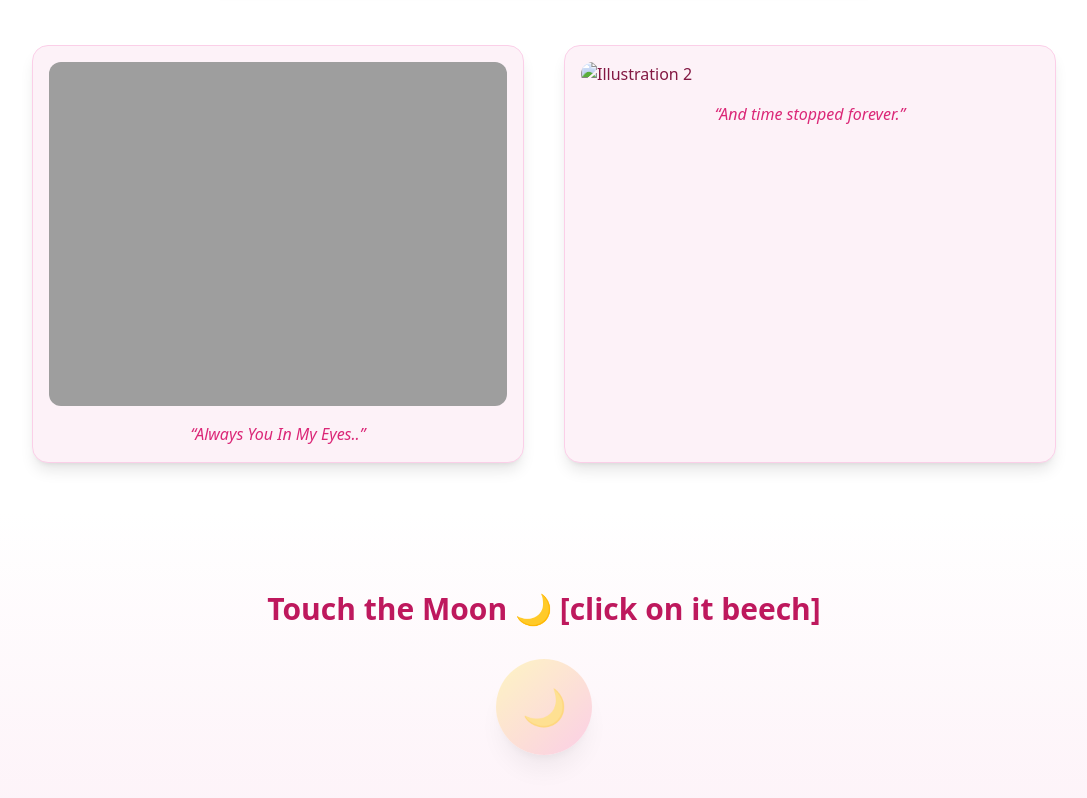
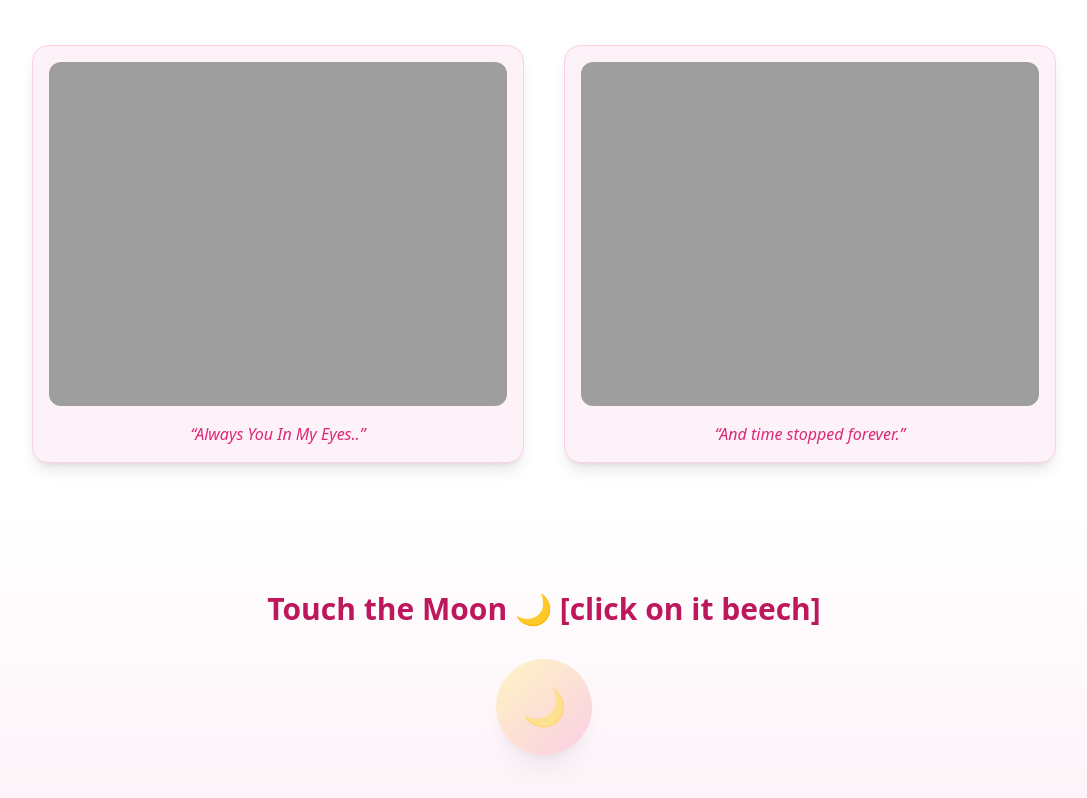
Before and after one commit to ginniofficial007/for-my-bff-hehehe, a plain HTML site: page index.html in a window 1280 px wide. Shown: the part 1159-1957 px from the top of the page, without its empty margins (96-1183 px from the left). Drawn offline with nearby package versions, Linux system fonts and the light colour scheme; the site is published under a folder, as on GitHub Pages, so addresses that start at the root find nothing.

Commit message:
Fix image source path in index.html

```diff
--- a/index.html
+++ b/index.html
@@ -87,7 +87,7 @@
 
       <!-- Illustration 2 -->
       <div class="bg-pink-50 p-4 rounded-2xl shadow-lg border border-pink-200 animate-fade-in">
-        <img src="/1.png" alt="Illustration 2" class="rounded-xl w-full h-auto" />
+        <img src="1.png" alt="Illustration 2" class="rounded-xl w-full h-auto" />
         <p class="mt-4 italic text-pink-600 text-center">“And time stopped forever.”</p>
       </div>
     </div>
```
